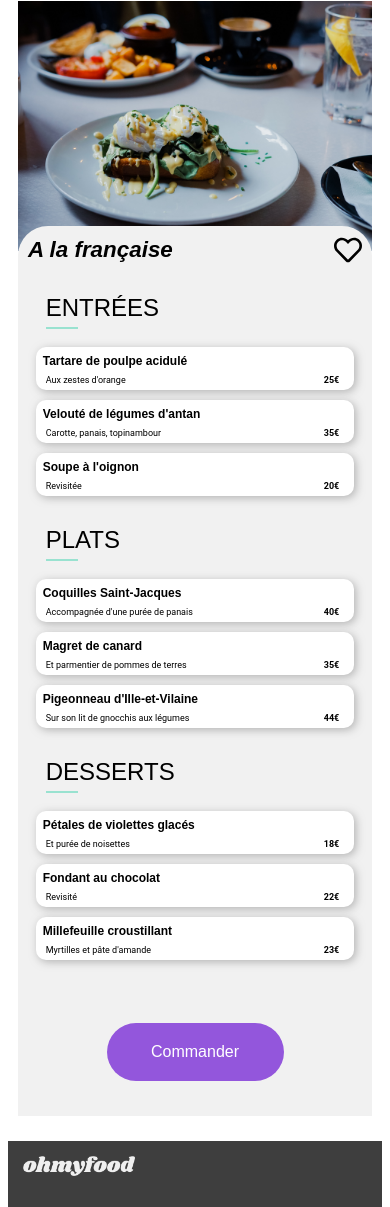
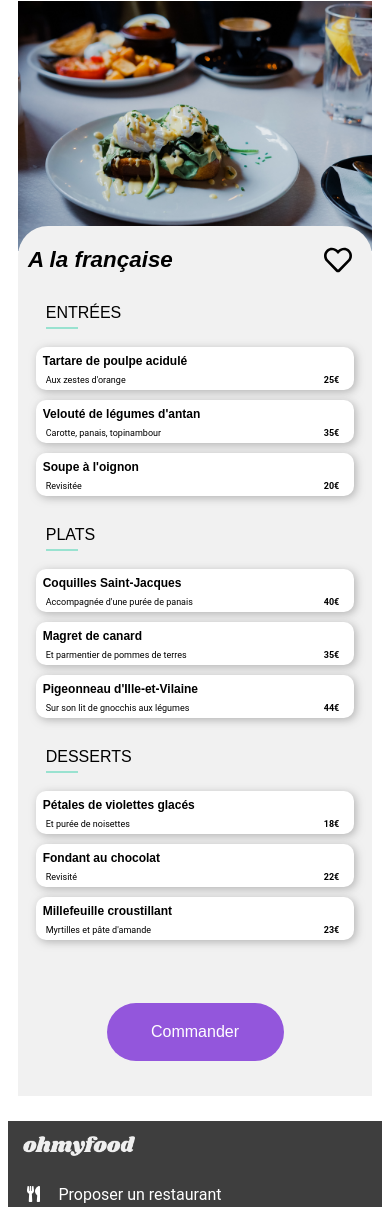
Before and after one commit to Akilai-lab/PEREZMarina_3_07122020, a website: page Projet3Brackets/pagesMenu/aLaFrancaise/index.html in a window 390 px wide. Shown: the part 55-1262 px from the top of the page. Drawn offline with Linux system fonts and the light colour scheme; a web font is replaced by a local one.

Commit message:
taille font titres et footer

```diff
--- a/Projet3Brackets/css/pageMenus/style.css
+++ b/Projet3Brackets/css/pageMenus/style.css
@@ -259,6 +259,7 @@ footer p {
   }
   .details h2 {
     text-align: left;
+    font-size: 1em;
   }
   .details__detailEntree, .details__detailPlat, .details__detailDessert {
     width: 100%;
@@ -365,12 +366,13 @@ footer p {
     margin-left: 10px;
   }
   .enTeteMenu h1 {
-    margin: 0;
+    margin: 10px 0 0 0;
     font-size: 1.4em;
   }
   .enTeteMenu img {
     width: 8%;
-    margin-right: 20px;
+    margin-right: 30px;
+    margin-top: 10px;
   }
 
   .details {
@@ -423,11 +425,19 @@ footer p {
   .action img {
     width: 3.5%;
   }
+  .action p {
+    font-weight: normal;
+    margin: 10px 0;
+  }
 
   .informationsActions {
     margin: 5%;
     padding-bottom: 15px;
   }
+  .informationsActions p {
+    font-weight: normal;
+    margin: 10px 0;
+  }
 }
 
 /*# sourceMappingURL=style.css.map */
```
